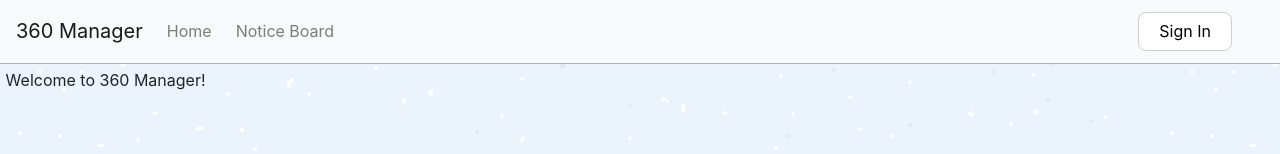
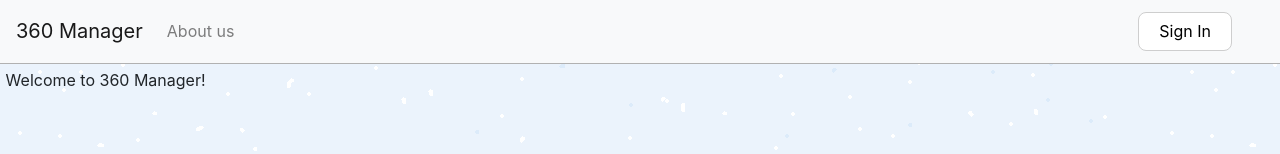
Before and after one commit to WKingDevelopment/360Manager, a React (Create React App) app: page / in a window 1280 px wide. Shown: the top 154 px of the page. Built offline with nearby package versions, Linux system fonts and the light colour scheme; no server answers.

Commit message:
Completed Appbar and routes

```diff
--- a/src/App.tsx
+++ b/src/App.tsx
@@ -20,7 +20,6 @@ export const App = () => {
 
   return (
     <div>
-      <Appbar authenticated={authenticated}  />
       <Routers authenticated={authenticated} />
     </div>
   );
--- a/src/clientModels/RouteInfo.ts
+++ b/src/clientModels/RouteInfo.ts
@@ -1,3 +1,3 @@
 export class RouteInfo {
-    constructor (public label:string, public path:string, public open:boolean, public component: () => JSX.Element) { }
+    constructor (public label:string|undefined, public path:string|undefined, public open:boolean, public component: () => JSX.Element) { }
 }
--- a/src/components/pages/HomePage.tsx
+++ b/src/components/pages/HomePage.tsx
@@ -1,4 +1,3 @@
-import { join } from 'path'
 import React from 'react'
 
 const HomePage = () => {
--- a/src/components/pages/NoticeBoardPage.tsx
+++ b/src/components/pages/NoticeBoardPage.tsx
@@ -2,7 +2,7 @@ import React from 'react';
 import { Link } from 'react-router-dom';
 
 const NoticeBoardPage = () => {
-
+    console.log('NoticeBoardHit')
     return (
         <div>
             Life Cycle Page
--- /dev/null
+++ b/src/components/pages/about/AboutPage.tsx
@@ -0,0 +1,14 @@
+import React from 'react'
+import history from '../../../history/history'
+
+const AboutPage = () => {
+    return (
+        <div>
+            AboutPage
+
+            <button onClick={() => {history.push('/Configuration')}}>Configuration</button>
+        </div>
+    )
+}
+
+export { AboutPage }
--- a/src/components/shared components/appbar/Appbar.tsx
+++ b/src/components/shared components/appbar/Appbar.tsx
@@ -1,28 +1,38 @@
-import React from 'react'
+import React, { useEffect, useState } from 'react'
 import Nav from 'react-bootstrap/esm/Nav';
 import Navbar from 'react-bootstrap/esm/Navbar';
 import { Link } from 'react-router-dom';
 import { IAuthenticatedProps } from '../../../App';
-import { beginSignInProcess } from '../../../functions/authentication_Functions';
-
-const userRole = 'guest'
+import { beginSignInProcess, beginSignOutProcess } from '../../../functions/authentication_Functions';
+import { routesInfo } from '../../../routers/Routers';
 
 const marginRight = {marginRight:'2rem'}
 
 const Appbar = (props:IAuthenticatedProps) => {
+  const [authenticated, setAuthenticated] = useState<boolean>(props.authenticated);
+  let mapKey:number = 0;
+
+  useEffect(() => {
+    setAuthenticated(props.authenticated)
+  },[props.authenticated])
+
     return (
         <Navbar bg="light" className='partition' expand="lg">
           <Navbar.Brand href="/">360 Manager</Navbar.Brand>
           <Navbar.Toggle aria-controls="basic-navbar-nav" />
           <Navbar.Collapse id="basic-navbar-nav">
             <Nav className="mr-auto">
-               <Nav.Link as={Link} to={'/'} className="mr-sm-2" >{'Home'}</Nav.Link>
-               <Nav.Link as={Link} to={'/NoticeBoard'} className="mr-sm-2" >{'Notice Board'}</Nav.Link>
+               {routesInfo.map((rt) => {
+                 if(rt.path && rt.label && (!rt.open && authenticated || rt.open)) {
+                   mapKey += 1;
+                  return <Nav.Link key={mapKey} as={Link} to={rt.path} className="mr-sm-2">{rt.label}</Nav.Link>
+                 }
+               })}
             </Nav>
-            {userRole === 'guest' ?
+            {!authenticated ?
               <button  className="button" style={marginRight} onClick={beginSignInProcess}>Sign In</button>
                 :
-              <button className="button" style={marginRight}>Sign Out</button>
+              <button className="button" style={marginRight} onClick={beginSignOutProcess}>Sign Out</button>
             }
           </Navbar.Collapse>
         </Navbar>
--- a/src/routers/PrivateRoute.tsx
+++ b/src/routers/PrivateRoute.tsx
@@ -1,19 +1,25 @@
 
-import React from 'react';
+import React, { useEffect, useState } from 'react';
 import { Route, RouteProps } from 'react-router';
 import { Redirect } from 'react-router-dom';
 import { IAuthenticatedProps } from '../App';
 import { Appbar } from '../components/shared components/appbar/Appbar';
 
 function PrivateRoute({ component: Component, ...rest }: IRouteProps) {
+    const [authenticated, setAuthenticated] = useState<boolean>(rest.authenticated)
+    useEffect(() => {
+        setAuthenticated(rest.authenticated)
+    },[rest.authenticated])
+
     if (!Component) return null;
-    if (rest.authenticated) {
+    if (authenticated) {
         return (
             <Route
                 {...rest}
                 render={(props) => {
                     return (
                         <div>
+                            <Appbar authenticated={authenticated}  />
                             <Component {...props} />
                         </div>
                     )
@@ -26,7 +32,7 @@ function PrivateRoute({ component: Component, ...rest }: IRouteProps) {
     }
 }
 
-export interface IRouteProps extends IAuthenticatedProps, RouteProps {
+export interface IRouteProps extends IAuthenticatedProps,RouteProps {
 }
 
 export { PrivateRoute }
--- a/src/routers/PublicRoute.tsx
+++ b/src/routers/PublicRoute.tsx
@@ -1,8 +1,14 @@
-import React, { useState } from 'react';
+import React, { useEffect, useState } from 'react';
 import { Route, RouteProps } from 'react-router';
 import { Appbar } from '../components/shared components/appbar/Appbar';
+import { IRouteProps } from './PrivateRoute';
 
-function PublicRoute({ component: Component, ...rest }: RouteProps) {
+function PublicRoute({ component: Component, ...rest }: IRouteProps) {
+    const [authenticated, setAuthenticated] = useState<boolean>(rest.authenticated)
+    useEffect(() => {
+        setAuthenticated(rest.authenticated)
+    },[rest.authenticated])
+
     if (!Component) return null;
     return (
         <Route
@@ -10,6 +16,7 @@ function PublicRoute({ component: Component, ...rest }: RouteProps) {
             render={(props) => {
                 return (
                     <div>
+                        <Appbar authenticated={authenticated}  />
                         <Component {...props}/>
                     </div>
                 )
@@ -19,4 +26,5 @@ function PublicRoute({ component: Component, ...rest }: RouteProps) {
     );
 }
 
+
 export { PublicRoute }
--- a/src/routers/Routers.tsx
+++ b/src/routers/Routers.tsx
@@ -1,7 +1,8 @@
-import React from 'react';
-import { Router, Switch } from 'react-router-dom';
+import React, { useEffect, useState } from 'react';
+import { Route, Router, Switch } from 'react-router-dom';
 import { IAuthenticatedProps } from '../App';
 import { RouteInfo } from '../clientModels/RouteInfo';
+import { AboutPage } from '../components/pages/about/AboutPage';
 import { ConfigurationPage } from '../components/pages/ConfigurationPage';
 import { HomePage } from '../components/pages/HomePage';
 import { NoticeBoardPage } from '../components/pages/NoticeBoardPage';
@@ -9,29 +10,42 @@ import history from '../history/history';
 import { PrivateRoute } from './PrivateRoute';
 import { PublicRoute } from './PublicRoute';
 
-const Routers = (props:IAuthenticatedProps) => (
-    <Router history={history}>
-      <Switch>
-        {routesInfo.map((rt) => {
-            if(rt.open && rt.label !== 'home') {
-                return <PublicRoute exact path={rt.path} component={rt.component}/>
-            } else {
-                return <PrivateRoute authenticated={props.authenticated} exact path={rt.path} component={rt.component} />
-            }
-        })}
-        <PublicRoute component={HomePage}/>
-      </Switch>
-    </Router>
-);
+const Routers = (props: IAuthenticatedProps) => {
+    const [authenticated, setAuthentication] = useState<boolean>(props.authenticated);
 
-{/* <PrivateRoute authenticated={props.authenticated} exact path='/NoticeBoard' component={NoticeBoardPage} />
-        <PrivateRoute authenticated={props.authenticated} exact path='/Configuration' component={ConfigurationPage} />
-        <PublicRoute component={HomePage}/> */}
+    useEffect(() => {
+        setAuthentication(props.authenticated)
+    }, [props.authenticated])
 
-const routesInfo:RouteInfo[] = [
-    new RouteInfo('Home','/',true, HomePage),
-    new RouteInfo('Configuration','/Configuration',false, ConfigurationPage),
-    new RouteInfo('NoticeBoard','/NoticeBoard',false, NoticeBoardPage),
+
+    return (
+        <Router history={history}>
+            <Switch>
+                {getRoutes(authenticated)}
+            </Switch>
+        </Router>
+    )
+};
+
+const getRoutes = (authenticated: boolean) => {
+    const rtn = routesInfo.map((rt,i) => {
+        if (!rt.open) {
+            return <PrivateRoute key={i} authenticated={authenticated} exact path={rt.path} component={rt.component} />
+        } else if (rt.label) {
+            return <PublicRoute key={i} authenticated={authenticated} exact path={rt.path} component={rt.component} />
+        }
+        else {
+            return <PublicRoute key={i} authenticated={authenticated} component={rt.component} />
+        }
+    })
+    return rtn;
+}
+const routesInfo: RouteInfo[] = [
+    new RouteInfo('Configuration', '/Configuration', false, ConfigurationPage),
+    new RouteInfo('NoticeBoard', '/NoticeBoard', false, NoticeBoardPage),
+    new RouteInfo('About us', '/About', true, AboutPage),
+    // This one has to be last
+    new RouteInfo(undefined, undefined, true, HomePage)
 ]
 
 export { Routers, routesInfo };
```
